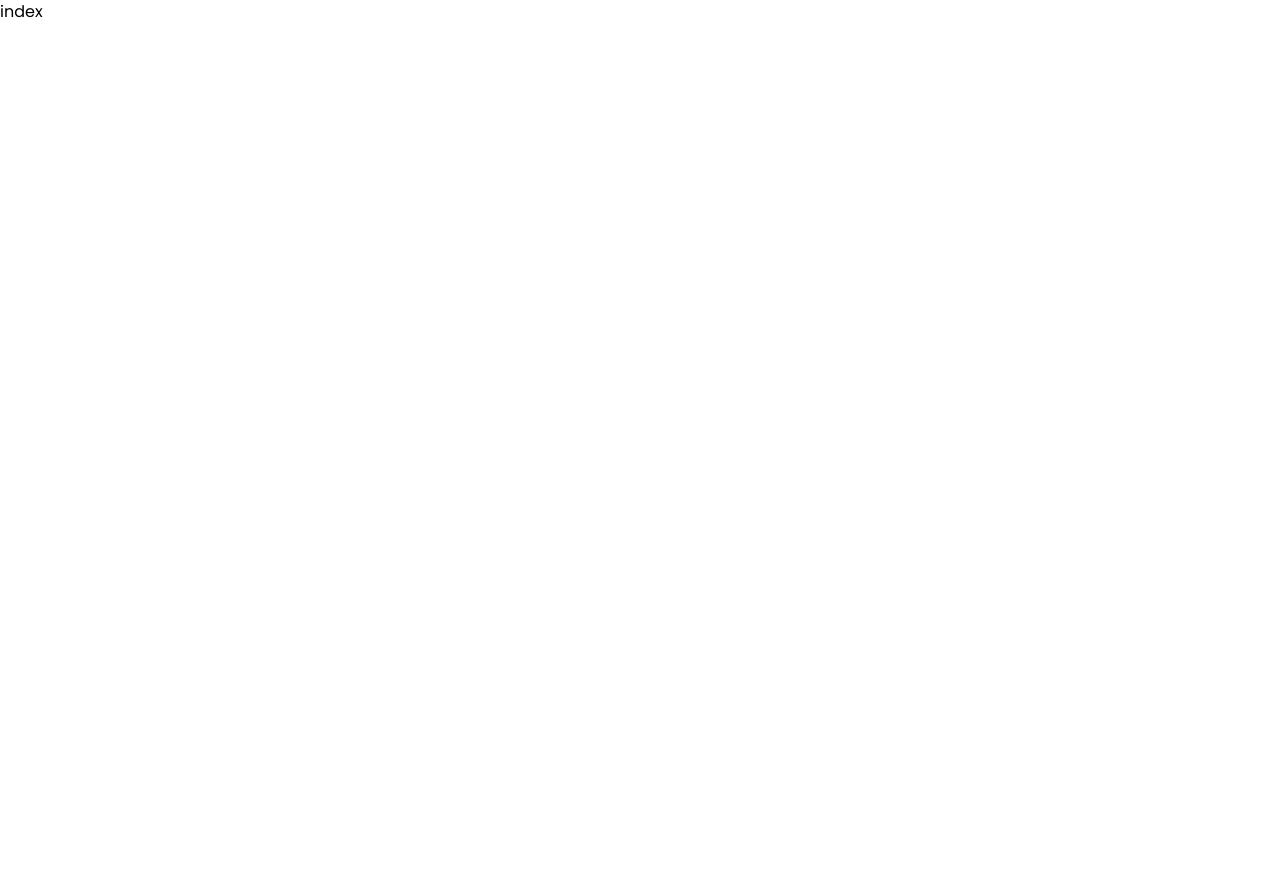
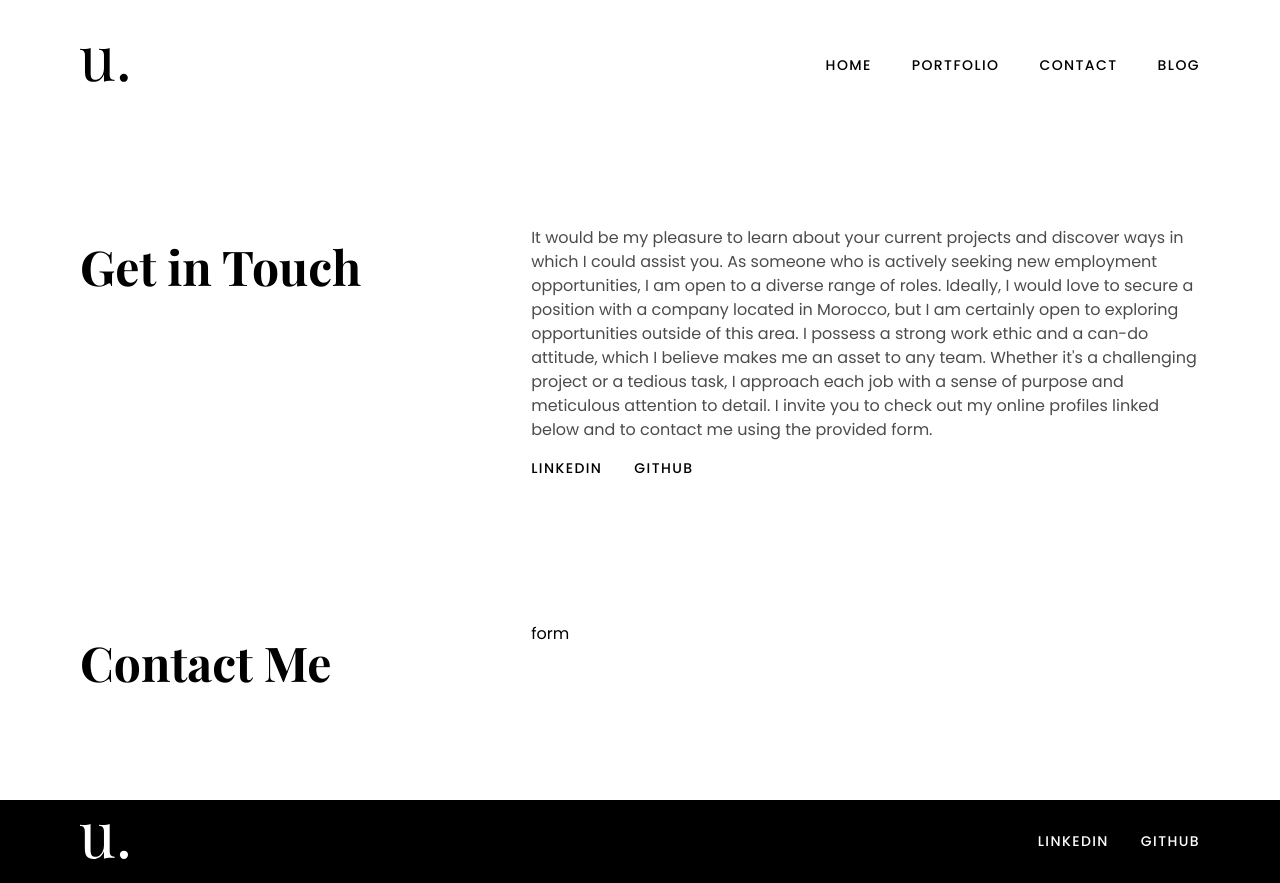
Before and after one commit to n53337/u53f.com, a React (Vite) app: page /contact in a window 1280 px wide. Before the commit the page ends 800 px from the top, so only its background shows below. Built offline with nearby package versions, Linux system fonts and the light colour scheme.

Commit message:
edit tags style

```diff
--- /dev/null
+++ b/src/components/contact/Form.tsx
@@ -0,0 +1,5 @@
+const Form = () => {
+  return <form>form</form>;
+};
+
+export default Form;
--- a/src/components/portfolio/Overview.tsx
+++ b/src/components/portfolio/Overview.tsx
@@ -30,8 +30,8 @@ const Overview = () => {
               return (
                 <Text
                   key={tag}
-                  variant="text"
-                  className="py-1 px-2 border border-gray-600 rounded-full"
+                  variant="link"
+                  className="text-purple-900 cursor-help"
                 >
                   {tag}
                 </Text>
--- a/src/pages/contact/index.tsx
+++ b/src/pages/contact/index.tsx
@@ -1,9 +1,58 @@
-import React from "react";
+import Form from "@/components/contact/Form";
+import Footer from "@/components/shared/Footer";
+import NavBar from "@/components/shared/NavBar";
+import Text from "@/ui/Text";
+import { Link } from "react-router-dom";
 
-type Props = {};
+const Contact = () => {
+  return (
+    <>
+      <main className="container min-h-screen">
+        <NavBar />
+        <section className="py-12 lg:py-24 flex flex-col gap-12 lg:gap-36">
+          {/* Get in Touch */}
+          <div className="grid lg:grid-cols-5 gap-2">
+            <Text variant="header" className="col-span-2">
+              Get in Touch
+            </Text>
+            <aside className="col-span-3 flex flex-col gap-4">
+              <Text variant="text">
+                It would be my pleasure to learn about your current projects and
+                discover ways in which I could assist you. As someone who is
+                actively seeking new employment opportunities, I am open to a
+                diverse range of roles. Ideally, I would love to secure a
+                position with a company located in Morocco, but I am certainly
+                open to exploring opportunities outside of this area. I possess
+                a strong work ethic and a can-do attitude, which I believe makes
+                me an asset to any team. Whether it's a challenging project or a
+                tedious task, I approach each job with a sense of purpose and
+                meticulous attention to detail. I invite you to check out my
+                online profiles linked below and to contact me using the
+                provided form.
+              </Text>
+              <div className="flex gap-8">
+                <Link to="https://www.linkedin.com/in/youssef-houffaine-a72366252/">
+                  <Text variant="link">Linkedin</Text>
+                </Link>
+                <Link to="https://github.com/n53337">
+                  <Text variant="link">Github</Text>
+                </Link>
+              </div>
+            </aside>
+          </div>
 
-const Contact = (props: Props) => {
-  return <div>index</div>;
+          {/* Form */}
+          <div className="grid lg:grid-cols-5 gap-2">
+            <Text variant="header" className="col-span-2">
+              Contact Me
+            </Text>
+            <Form />
+          </div>
+        </section>
+      </main>
+      <Footer />
+    </>
+  );
 };
 
 export default Contact;
--- /dev/null
+++ b/src/ui/Input.tsx
@@ -0,0 +1,9 @@
+import { ReactHTMLElement } from "react";
+
+interface InputType extends ReactHTMLElement<HTMLInputElement> {}
+
+const Input = ({ ...props }: InputType) => {
+  return <input {...props} />;
+};
+
+export default Input;
```
